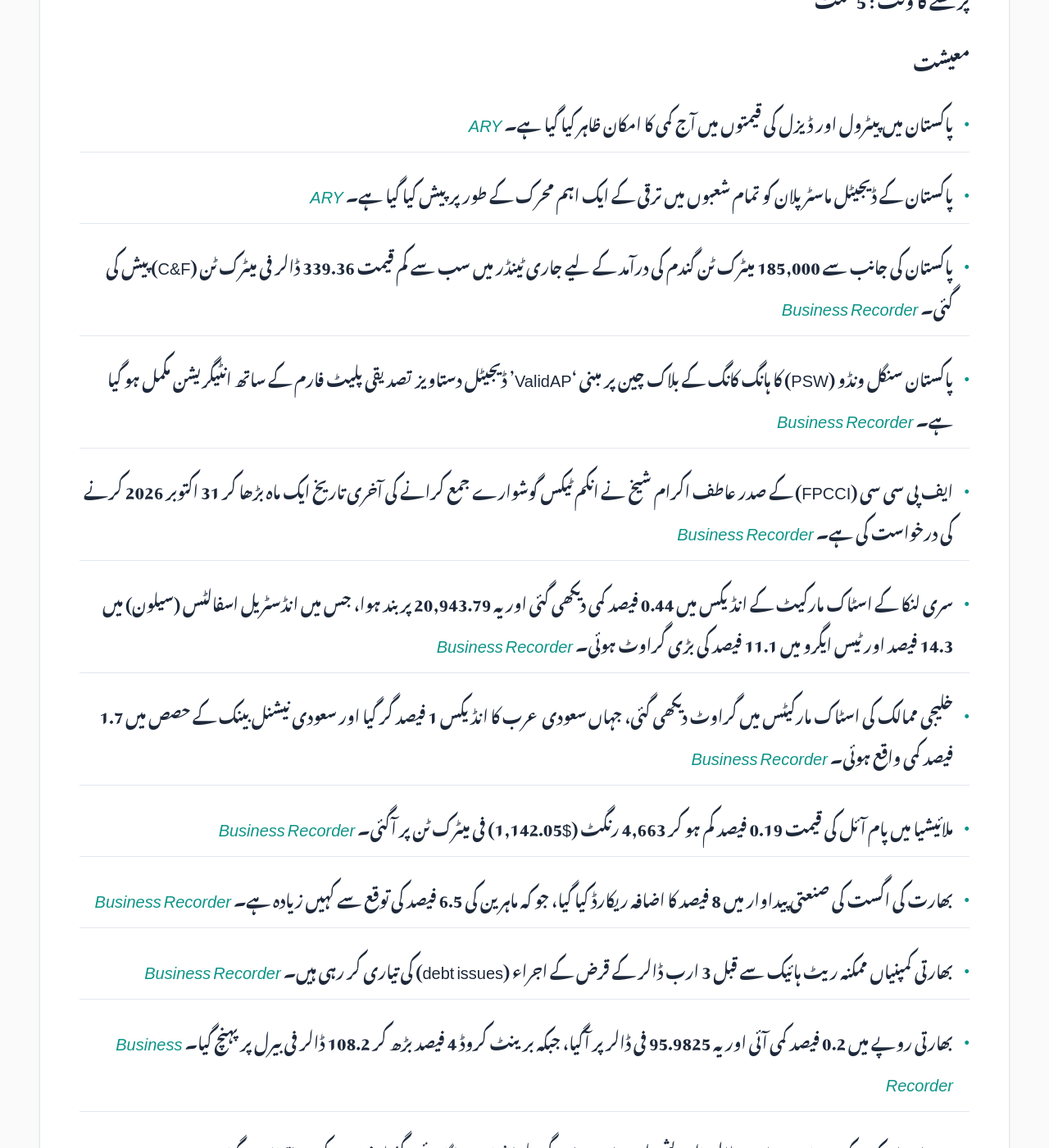
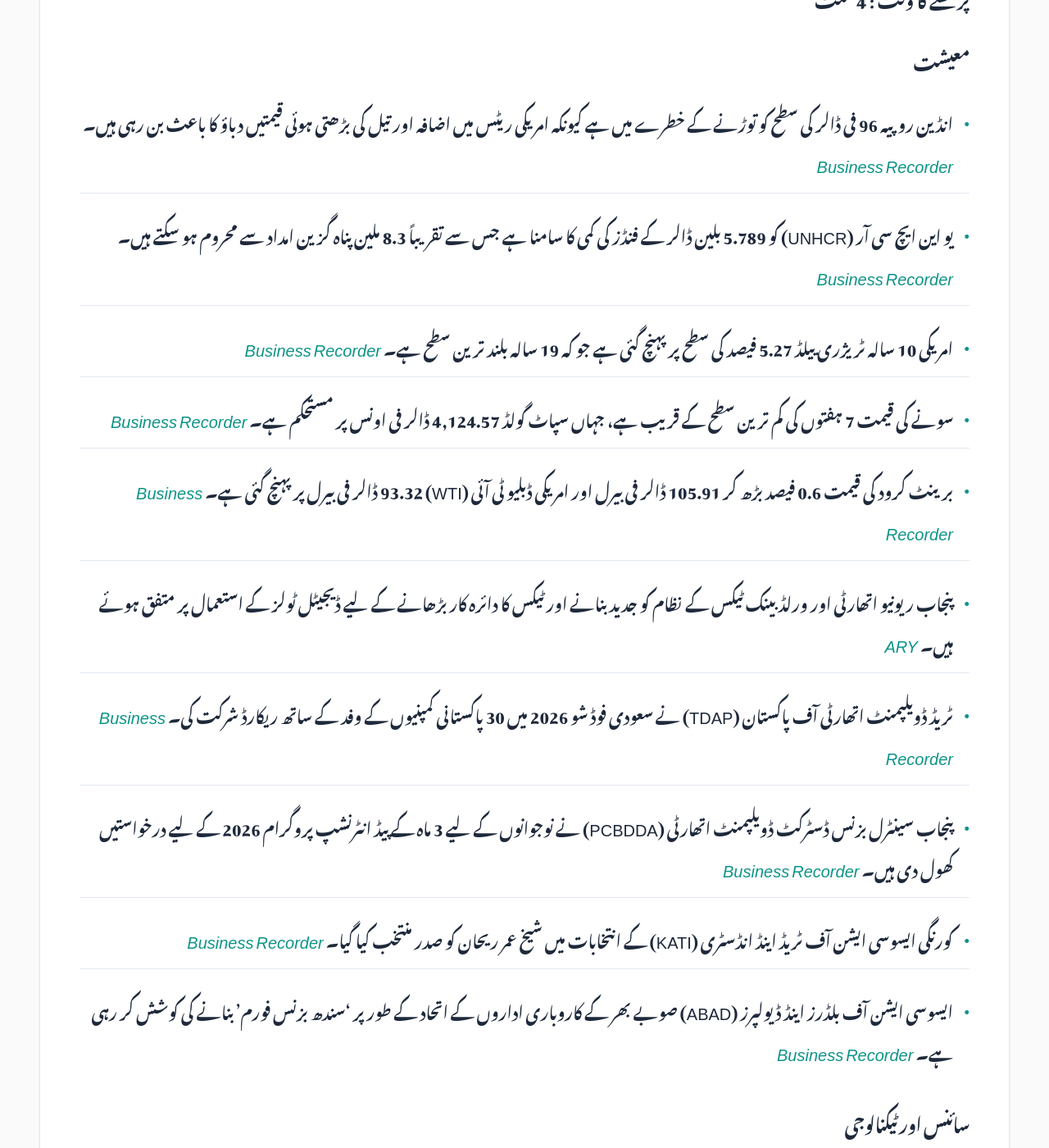
Before and after one commit to zsubzwary/news, a Jekyll site: the page built from ur/index.md, in a window 1280 px wide and 1400 px high, scrolled down 491 px. Shown: the whole window at 82% size. Built offline with Jekyll 4.4.1, drawn with Linux system fonts in a browser that asks for light colours; some web fonts are replaced; comment, search, counter and statistics services are not loaded; some of the changed text lies outside the part shown.

Commit message:
DateTime; 2026-09-29T04:09:15.935Z

```diff
--- a/ur/index.md
+++ b/ur/index.md
@@ -7,48 +7,44 @@ rtl: true
 
 پاکستان کی تازہ خبروں کا خلاصہ
 
- &lrm; 28-Sep-2026 21:08PKT
+ &lrm; 29-Sep-2026 09:09PKT
 
-پڑھنے کا وقت : 5 منٹ
+پڑھنے کا وقت : 4 منٹ
 
 ### معیشت
-- پاکستان میں پیٹرول اور ڈیزل کی قیمتوں میں آج کمی کا امکان ظاہر کیا گیا ہے۔ *[ARY](https://arynews.tv/petrol-diesel-prices-likely-to-decrease-today)*
-- پاکستان کے ڈیجیٹل ماسٹر پلان کو تمام شعبوں میں ترقی کے ایک اہم محرک کے طور پر پیش کیا گیا ہے۔ *[ARY](https://arynews.tv/pakistan-positions-national-digital-master-plan-as-a-driver-of-growth-across-sectors)*
-- پاکستان کی جانب سے 185,000 میٹرک ٹن گندم کی درآمد کے لیے جاری ٹینڈر میں سب سے کم قیمت 339.36 ڈالر فی میٹرک ٹن (C&F) پیش کی گئی۔ *[Business Recorder](https://www.brecorder.com/news/40441618/pakistan-gets-offers-in-185000-metric-ton-wheat-tender-traders-say)*
-- پاکستان سنگل ونڈو (PSW) کا ہانگ کانگ کے بلاک چین پر مبنی 'ValidAP' ڈیجیٹل دستاویز تصدیقی پلیٹ فارم کے ساتھ انٹیگریشن مکمل ہو گیا ہے۔ *[Business Recorder](https://www.brecorder.com/news/40441613/pakistan-becomes-first-country-to-join-hong-kongs-validap-trade-verification-platform)*
-- ایف پی سی سی (FPCCI) کے صدر عاطف اکرام شیخ نے انکم ٹیکس گوشوارے جمع کرانے کی آخری تاریخ ایک ماہ بڑھا کر 31 اکتوبر 2026 کرنے کی درخواست کی ہے۔ *[Business Recorder](https://www.brecorder.com/news/40441611/fpcci-seeks-one-month-extension-to-the-income-tax-return-deadline)*
-- سری لنکا کے اسٹاک مارکیٹ کے انڈیکس میں 0.44 فیصد کمی دیکھی گئی اور یہ 20,943.79 پر بند ہوا، جس میں انڈسٹریل اسفالٹس (سیلون) میں 14.3 فیصد اور ٹیس ایگرو میں 11.1 فیصد کی بڑی گراوٹ ہوئی۔ *[Business Recorder](https://www.brecorder.com/news/40441628/sri-lankan-shares-fall-as-utilities-real-estate-stocks-weigh)*
-- خلیجی ممالک کی اسٹاک مارکیٹس میں گراوٹ دیکھی گئی، جہاں سعودی عرب کا انڈیکس 1 فیصد گر گیا اور سعودی نیشنل بینک کے حصص میں 1.7 فیصد کمی واقع ہوئی۔ *[Business Recorder](https://www.brecorder.com/news/40441624/most-gulf-bourses-retreat-after-trump-dismisses-iranian-overture)*
-- ملائیشیا میں پام آئل کی قیمت 0.19 فیصد کم ہو کر 4,663 رنگٹ ($1,142.05) فی میٹرک ٹن پر آگئی۔ *[Business Recorder](https://www.brecorder.com/news/40441620/palm-oil-falls-for-a-second-session-on-weak-rival-oils)*
-- بھارت کی اگست کی صنعتی پیداوار میں 8 فیصد کا اضافہ ریکارڈ کیا گیا، جو کہ ماہرین کی 6.5 فیصد کی توقع سے کہیں زیادہ ہے۔ *[Business Recorder](https://www.brecorder.com/news/40441619/indias-aug-industrial-output-jumps-8-as-manufacturing-output-surges)*
-- بھارتی کمپنیاں ممکنہ ریٹ ہائیک سے قبل 3 ارب ڈالر کے قرض کے اجراء (debt issues) کی تیاری کر رہی ہیں۔ *[Business Recorder](https://www.brecorder.com/news/40441612/indian-firms-ready-3-billion-of-debt-issues-with-eye-on-potential-rbi-rate-hike)*
-- بھارتی روپے میں 0.2 فیصد کمی آئی اور یہ 95.9825 فی ڈالر پر آگیا، جبکہ برینٹ کروڈ 4 فیصد بڑھ کر 108.2 ڈالر فی بیرل پر پہنچ گیا۔ *[Business Recorder](https://www.brecorder.com/news/40441610/oil-woes-push-indian-rupee-to-over-one-week-low-rbi-caps-fall-near-96usd)*
-- چین اور امریکہ کے درمیان 60 ارب ڈالر مال (بشمول زراعت اور گھریلو اشیاء) پر لگائے گئے ٹیرف میں کمی پر اتفاق ہو گیا ہے۔ *[Business Recorder](https://www.brecorder.com/news/40441617/china-us-agree-tariff-cuts-on-60bn-of-goods-including-agriculture-household-items)*
-- ڈیٹا بیس سافٹ ویئر فرم مونگو ڈی بی (MongoDB) کے سی ای او ڈییشی کے استعفیٰ کے بعد کمپنی کے شیئرز میں 14 فیصد کمی واقع ہوئی۔ *[Business Recorder](https://www.brecorder.com/news/40441622/mongodb-ceo-desai-steps-down-to-lead-metas-enterprise-platform)*
-- پاکستانی روپیہ امریکی ڈالر کے مقابلے میں مستحکم ہوا ہے۔ *[Business Recorder](https://www.brecorder.com/news/40441616/pakistan-rupee-gains-against-us-dollar)*
+- انڈین روپیہ 96 فی ڈالر کی سطح کو توڑنے کے خطرے میں ہے کیونکہ امریکی ریٹس میں اضافہ اور تیل کی بڑھتی ہوئی قیمتیں دباؤ کا باعث بن رہی ہیں۔ *[Business Recorder](https://www.brecorder.com/news/40441744/rising-us-yields-oil-headwinds-put-rbis-indian-rupee-96-buffer-to-the-test)*
+- یو این ایچ سی آر (UNHCR) کو 5.789 بلین ڈالر کے فنڈز کی کمی کا سامنا ہے جس سے تقریباً 8.3 ملین پناہ گزین امداد سے محروم ہو سکتے ہیں۔ *[Business Recorder](https://www.brecorder.com/news/40441742/un-agency-warns-funding-crisis-could-leave-83-million-people-without-aid)*
+- امریکی 10 سالہ ٹریژری ییلڈ 5.27 فیصد کی سطح پر پہنچ گئی ہے جو کہ 19 سالہ بلند ترین سطح ہے۔ *[Business Recorder](https://www.brecorder.com/news/40441741/stocks-wobble-as-bonds-slump-to-monthly-loss)*
+- سونے کی قیمت 7 ہفتوں کی کم ترین سطح کے قریب ہے، جہاں سپاٹ گولڈ 4,124.57 ڈالر فی اونس پر مستحکم ہے۔ *[Business Recorder](https://www.brecorder.com/news/40441740/gold-lingers-near-seven-week-low-ahead-of-us-economic-data)*
+- برینٹ کرود کی قیمت 0.6 فیصد بڑھ کر 105.91 ڈالر فی بیرل اور امریکی ڈبلیو ٹی آئی (WTI) 93.32 ڈالر فی بیرل پر پہنچ گئی ہے۔ *[Business Recorder](https://www.brecorder.com/news/40441737/oil-prices-rise-for-second-session-on-continued-middle-east-supply-concern)*
+- پنجاب ریونیو اتھارٹی اور ورلڈ بینک ٹیکس کے نظام کو جدید بنانے اور ٹیکس کا دائرہ کار بڑھانے کے لیے ڈیجیٹل ٹولز کے استعمال پر متفق ہوئے ہیں۔ *[ARY](https://arynews.tv/punjab-revenue-authority-world-bank-to-introduce-advanced-systems-to-expand-tax-base)*
+- ٹریڈ ڈویلپمنٹ اتھارٹی آف پاکستان (TDAP) نے سعودی فوڈ شو 2026 میں 30 پاکستانی کمپنیوں کے وفد کے ساتھ ریکارڈ شرکت کی۔ *[Business Recorder](https://www.brecorder.com/news/40441653/tdap-marks-record-participation-at-saudi-food-show-2026)*
+- پنجاب سینٹرل بزنس ڈسٹرکٹ ڈویلپمنٹ اتھارٹی (PCBDDA) نے نوجوانوں کے لیے 3 ماہ کے پیڈ انٹرنشپ پروگرام 2026 کے لیے درخواستیں کھول دی ہیں۔ *[Business Recorder](https://www.brecorder.com/news/40441735/pcbdda-opens-applications-for-youth-career-programme)*
+- کورنگی ایسوسی ایشن آف ٹریڈ اینڈ انڈسٹری (KATI) کے انتخابات میں شیخ عمر ریحان کو صدر منتخب کیا گیا۔ *[Business Recorder](https://www.brecorder.com/news/40441674/kati-elects-sheikh-umer-rehan-as-president)*
+- ایسوسی ایشن آف بلڈرز اینڈ ڈیولپرز (ABAD) صوبے بھر کے کاروباری اداروں کے اتحاد کے طور پر 'سندھ بزنس فورم' بنانے کی کوشش کر رہی ہے۔ *[Business Recorder](https://www.brecorder.com/news/40441673/abad-seeking-to-form-sindh-business-forum)*
 
 ### سائنس اور ٹیکنالوجی
-- اسپیس ایکس (SpaceX) نے پہلی بار اپنے اسٹار شپ (Starship) میگا راکٹ کو کامیابی سے مدار میں بھیجا۔ *[ARY](https://arynews.tv/spacex-puts-starship-megarocket-in-orbit-for-first-time)*
-- سائنسدانوں نے دانتوں کی قیمتی تہہ (enamel) کی مرمت اور اسے دوبارہ پیدا کرنے کے لیے ایک نیا جیل تیار کر لیا ہے۔ *[ARY](https://arynews.tv/scientists-create-new-gel-to-regenerate-and-repair-damaged-tooth-enamel)*
-- آسٹریا کے محققین نے اے سی کے متبادل کے طور پر 'پیسیو کولنگ کیوبز' (passive cooling cubes) کا کامیاب تجربہ کیا۔ *[ARY](https://arynews.tv/austrian-researchers-test-passive-cooling-cubes-as-an-alternative-to-ac)*
+- ایسٹرازینیکا (AstraZeneca) نے پھیپھڑوں کے کینسر کے علاج کے لیے ایک نئی دوا کے امتزاج کے لیے امریکی ایف ڈی اے (FDA) سے منظوری طلب کر لی ہے۔ *[ARY](https://arynews.tv/astrazeneca-seeks-fda-approval-of-hutchmed-lung-cancer-drug)*
+- راک اسٹار گیمز کی جانب سے 'ایل اے نوائر 2' (L.A. Noire 2) تیار کرنے کی اطلاعات ہیں جو سان فرانسسکو کے پس منظر میں ہوگی۔ *[ARY](https://arynews.tv/rockstar-games-reportedly-developing-l-a-noire-2-set-in-san-francisco)*
 
 ### سیاست
-- وفاقی وزیر اطلاعات عطا اللہ تارڑ نے خیبر پختونخوا کی پی ٹی آئی حکومت پر دہشت گردی کے خلاف کارروائی نہ کرنے اور سیاسی مفادات کے لیے دہشت گردی کو سہولت فراہم کرنے کا الزام لگایا۔ *[Business Recorder](https://www.brecorder.com/news/40441621/tarar-says-pti-led-kp-govt-has-failed-to-act-against-terrorism)*
-- اعظم نذیر تارڑ نے کہا ہے کہ کپتان صفدر کو بار (Bar) کے معاملات سے دور رہنا چاہیے۔ *[ARY](https://arynews.tv/captain-safdar-should-stay-away-from-bar-matters-says-azam-nazeer-tarar)*
+- صدر ڈونلڈ ٹرمپ نے ایران کو پابندیوں میں نرمی دینے یا منجمد فنڈز کی واپسی کے حوالے سے افواہوں کی تردید کر دی ہے۔ *[Business Recorder](https://www.brecorder.com/news/40441746/trump-denies-offering-iran-sanctions-relief-for-nuclear-concessions)*
+- امریکی وزیر خارجہ مارکو روبیو نے کیوبا کو خبردار کیا ہے کہ وہ امریکی انتظامیہ کے خلاف فیصلے کا انجام برا ہوگا۔ *[Business Recorder](https://www.brecorder.com/news/40441745/rubio-says-us-is-hopeful-cuba-will-choose-a-different-path)*
+- وفاقی حکومت نے خیبر پختونخوا میں ہنگامی حالت نافذ کرنے کے اشارے دیے ہیں۔ *[ARY](https://arynews.tv/federal-government-hints-at-imposing-emergency-in-khyber-pakhtunkhwa)*
+- بہاولپور کے ضمنی انتخابات میں پی ایم ایل این کے امیدوار منیر اقبال چنار نے 39,000 ووٹوں کے مارجن سے کامیابی حاصل کی۔ *[Business Recorder](https://www.brecorder.com/news/40441657/pml-ns-bahawalpur-victory-reflects-public-trust-azma)*
+- اسلام آباد ہائی کورٹ نے موٹروے (M-1) کی بندش کے خلاف دائر درخواست پر نوٹس جاری کر دیا ہے۔ *[Business Recorder](https://www.brecorder.com/news/40441656/ihc-issues-notices-in-response-to-plea-against-closure-of-motorway-m-1)*
 
 ### قومی
-- ایف پی ایس سی (FPSC) نے بورڈ آف انویسٹمنٹ کی اسامیوں کے لیے امتحانی ٹیسٹ ملتوی کر دیے ہیں۔ *[ARY](https://arynews.tv/fpsc-postpones-tests-for-board-of-investment-posts)*
-- مرری روڈ پر ایک کار کے ساتھ موٹر سائیکل گھسیٹنے کی ویڈیو وائرل ہوئی جس میں سوار کار کے بونٹ سے چمٹا ہوا تھا۔ *[ARY](https://arynews.tv/viral-video-shows-car-dragging-motorcycle-as-rider-clings-to-bonnet-on-murree-road)*
+- آئی ای ایس سی او (IESCO) نے 29 ستمبر کے لیے بجلی کی لوڈ شیڈنگ کا شیڈول جاری کر دیا ہے۔ *[ARY](https://arynews.tv/iesco-announces-power-shutdown-schedule-for-september-29)*
+- پنجاب حکومت ہر ڈویژن میں اسٹروک سینٹرز قائم کرے گی، جن میں سے 40 پہلے سے فعال ہیں اور مزید 17 دسمبر تک مکمل کرنے کا ہدف ہے۔ *[Business Recorder](https://www.brecorder.com/news/40441736/stroke-centres-planned-in-every-punjab-division)*
+- لیاری ٹرانسفارمیشن پروجیکٹ کا پہلا مرحلہ اگست 2027 تک مکمل کرنے کا ارادہ ہے۔ *[Business Recorder](https://www.brecorder.com/news/40441654/phase-i-of-lyari-project-to-be-completed-by-august-2027-nasir)*
+- سندھ کے سینئر وزیر شارجل انعام میمن نے بلاول بھٹو زرداری کو صوبے کے اہم پبلک ٹرانسپورٹ منصوبوں کی پیشرفت سے آگاہ کیا۔ *[Business Recorder](https://www.brecorder.com/news/40441655/sharjeel-briefs-bilawal-on-public-transport-projects)*
 
 ### بین الاقوامی
-- امریکی افغان وار کمیشن نے افغانستان میں تنازع کے دوران پاکستان کے کردار اور قربانیوں کا اعتراف کیا ہے۔ *[Business Recorder](https://www.brecorder.com/news/40441631/us-afghan-war-commission-acknowledges-pakistans-role-sacrifices-in-conflict)*
-- بھارتی وزیر تجارت پیوش گوجل 29 ستمبر سے 5 اکتوبر تک امریکہ کا دورہ کریں گے تاکہ تجارتی معاہدے کو حتمی شکل دی جا سکے۔ *[Business Recorder](https://www.brecorder.com/news/40441630/india-trade-minister-to-visit-us-for-deal-talks-new-delhi-says)*
-- قطر کے ثالثوں کے ذریعے پیر یا منگل کو امریکہ اور ایران کے درمیان جنگ ختم کرنے کے لیے مذاکرات متوقع ہیں۔ *[Business Recorder](https://www.brecorder.com/news/40441627/us-iran-set-to-hold-separate-talks-with-mediators-on-monday-or-tuesday-official-says)*
-- غزہ پر اسرائیلی حملوں کے نتیجے میں کم از کم دو فلسطینی شہید اور متعدد زخمی ہوئے۔ *[Business Recorder](https://www.brecorder.com/news/40441626/israeli-strikes-kill-at-least-two-people-in-gaza-officials-say)*
-- ریڈ بل نے 'انرجی ڈرنک' کے لیبل پر پابندی کے خلاف بھارتی ریگولیٹر کے خلاف مقدمہ دائر کر دیا ہے۔ *[Business Recorder](https://www.brecorder.com/news/40441623/red-bull-sues-indian-regulator-over-energy-drink-label-ban)*
-- بھارت میں روسی تیل کی سپلائی میں کمی اور چین کی جانب سے بڑھتی ہوئی طلب کی وجہ سے درآمدی تیل مہنگا ہونے کا خدشہ ہے۔ *[Business Recorder](https://www.brecorder.com/news/40441615/russian-oil-supply-to-india-tightens-on-reduced-exports-strong-chinese-demand)*
+- امریکہ اور ایران جنگ کے خاتمے کے لیے ثالثوں کے ذریعے نیویارک میں الگ الگ مذاکرات کر رہے ہیں۔ *[ARY](https://arynews.tv/us-iran-separately-talk-with-mediators-in-latest-bid-to-end-war)*
+- ذرائع کے مطابق امریکہ ایران اور عراق کے نجف کے درمیان پروازوں کے لیے پابندیوں میں چھوٹ دے سکتا ہے۔ *[ARY](https://arynews.tv/us-to-grant-sanctions-waiver-for-flights-between-iran-and-iraqs-najaf-source-says)*
+- برطانیہ کے فیئر فورڈ ایئر بیس پر حملے کی ایک ممکنہ سازش کا انکشاف ہوا ہے۔ *[ARY](https://arynews.tv/suspected-plot-to-attack-uks-fairford-airbase-used-by-us-what-do-we-know)*
+- ہیٹی کے علاقے آرٹی بونیٹ میں سیکورٹی آپریشن کے بعد گروہوں کے انتقامی حملے میں کم از کم 11 افراد ہلاک ہو گئے۔ *[Business Recorder](https://www.brecorder.com/news/40441743/haiti-gang-retaliation-leaves-at-least-11-dead-after-security-operation)*
 
-### کھیل
-- ارشد ندیم ایشین گیمز کے نیزہ بازی کے فائنل میں 80.29 میٹر کے تھرو کے ساتھ چوتھے نمبر پر رہے، جبکہ سری لنکا کے رمیش پتیراج نے 88.55 میٹر کے ساتھ گولڈ میڈل جیتا۔ *[Business Recorder](https://www.brecorder.com/news/40441625/arshad-nadeem-fails-to-clinch-medal-in-asian-games-javelin-final)*
-- سابق کوچ مینکاٹی نے مانچسٹر سٹی پر عائد فنڈنگ الزامات کو اپنا مسئلہ قرار دینے سے انکار کر دیا۔ *[ARY](https://arynews.tv/ex-boss-mancini-says-city-charges-not-my-concern)*
-- اولیویا مائلز کے حوالے سے کیٹلن کلارک اور سوفی کھرننگ کے بارے میں متنازع بیانات کی خبر وائرل ہوئی۔ *[ARY](https://arynews.tv/did-olivia-miles-call-caitlin-clark-and-sophie-cunningham-freaks)*
+### صحت
+- ایک حالیہ تحقیق کے مطابق ذہنی صحت کے مسائل اب ایک دہائی پہلے کے مقابلے میں زیادہ عرصے تک برقرار رہتے ہیں۔ *[ARY](https://arynews.tv/mental-health-disorders-are-lasting-longer-today-than-a-decade-ago-study-finds)*
```
